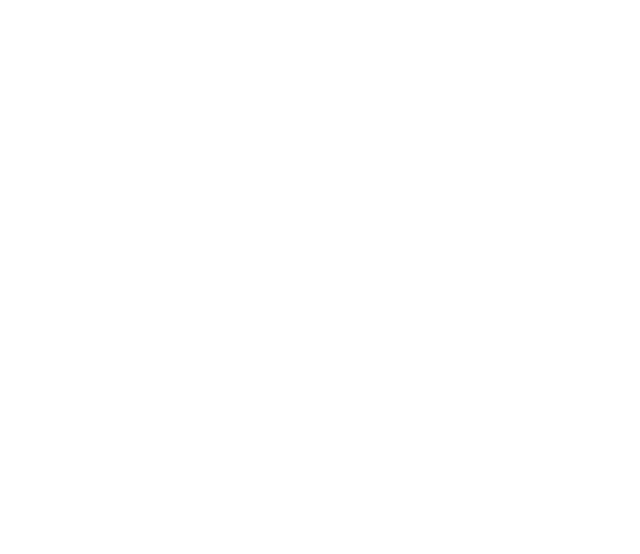
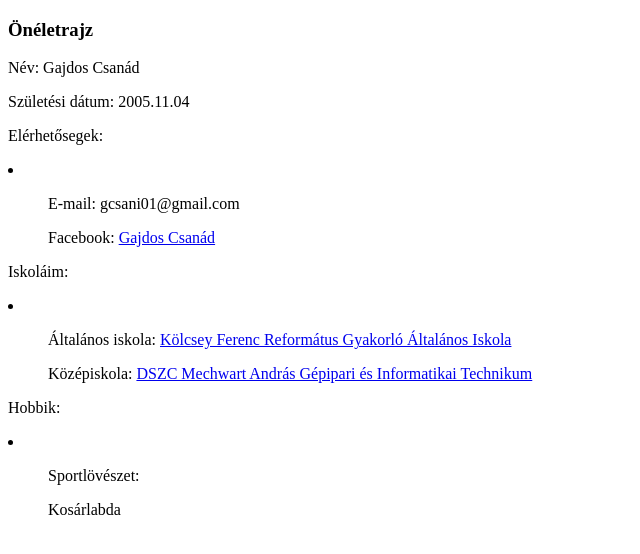
Before and after one commit to gcsanad/HTML-oneletrajz, a plain HTML site: page index.html in a window 1280 px wide. Shown: the whole page, without its empty margins (0-640 px from the left). Drawn offline with Linux system fonts and the light colour scheme.

Commit message:
Hobbi ig kesz

```diff
--- a/index.html
+++ b/index.html
@@ -3,9 +3,27 @@
 <head>
     <meta charset="UTF-8">
     <meta name="viewport" content="width=device-width, initial-scale=1.0">
-    <title></title>
+    <title>Gajdos Csanád</title>
 </head>
 <body>
-
+    <p><h3>Önéletrajz</h3></p>
+    <p>Név: Gajdos Csanád</p>
+    <p>Születési dátum: 2005.11.04</p>
+    <p>Elérhetősegek:</p>
+    <li>
+        <ol>E-mail: gcsani01@gmail.com</ol>
+        <ol>Facebook: <a href="https://www.facebook.com/profile.php?id=100012470445019">Gajdos Csanád</a></ol>
+    </li>
+    <p>Iskoláim:</p>
+    <li>
+        <ol>Általános iskola: <a href="https://kistk.hu/">Kölcsey Ferenc Református Gyakorló Általános Iskola</a></ol>
+        <ol>Középiskola: <a href="https://www.dszcmechwart.hu/">DSZC Mechwart András Gépipari és Informatikai Technikum</a></ol>
+    </li>
+    <p>Hobbik:</p>
+    <li>
+        <ol>Sportlövészet:</ol>
+            <p></p>
+        <ol>Kosárlabda</ol>
+    </li>
 </body>
 </html>
```
